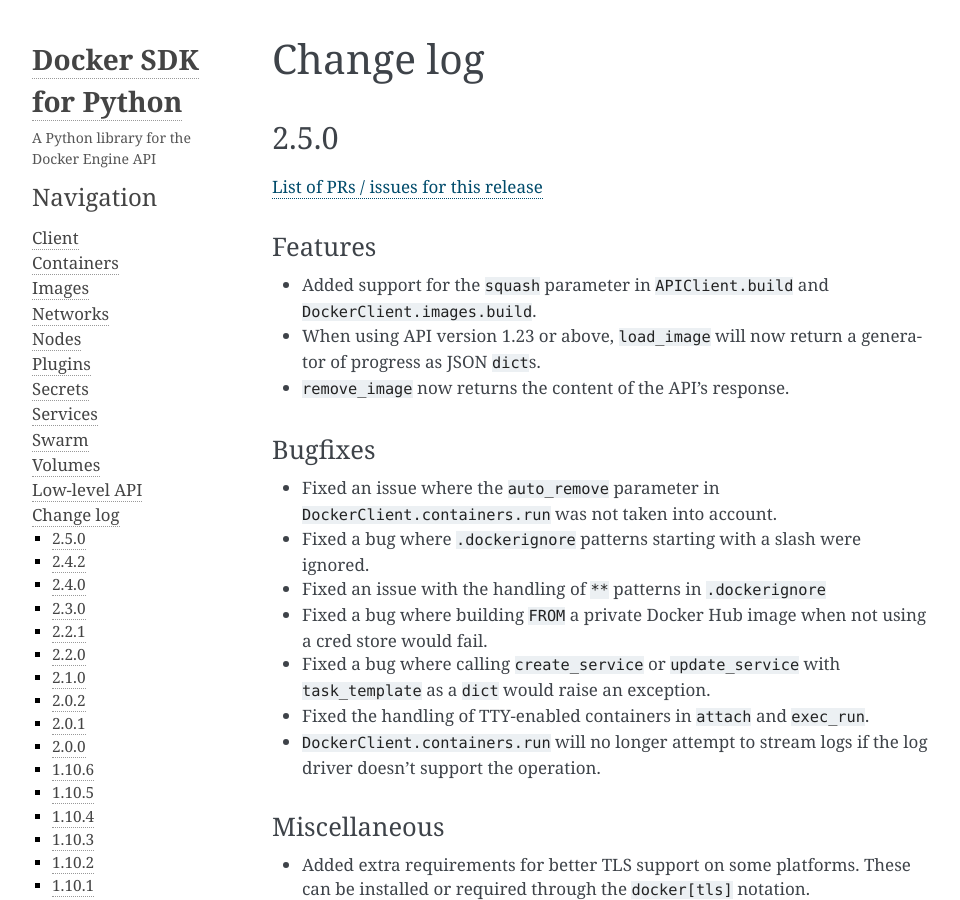
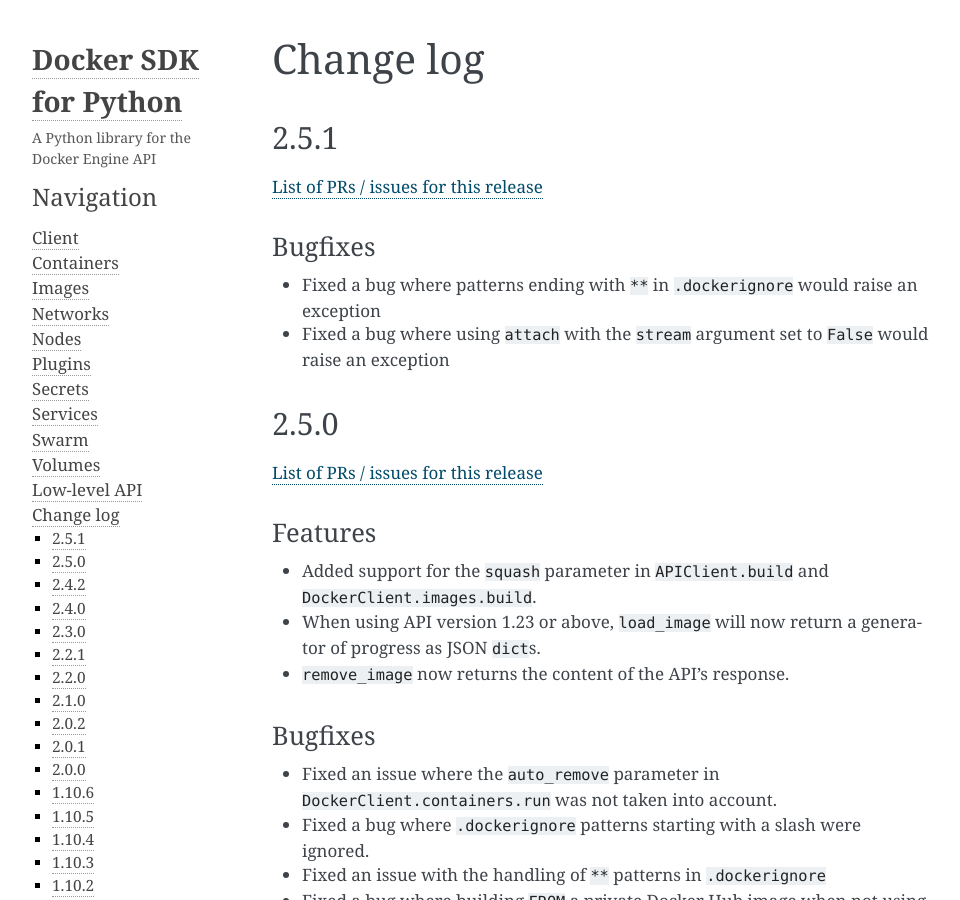
Before and after one commit to docker/docker-py, a Sphinx documentation site: the page built from docs/change-log.md, in a window 1280 px wide and 900 px high. Shown: the whole window, without its empty margins (148-1108 px from the left). Built offline with Sphinx 7.4.7, drawn with Linux system fonts in a browser that asks for light colours; pages that are not in the unit, such as notebooks, are missing from menus.

Commit message:
Bump 2.5.1
Signed-off-by: Joffrey F <joffrey@docker.com>

```diff
--- a/docker/version.py
+++ b/docker/version.py
@@ -1,2 +1,2 @@
-version = "2.6.0-dev"
+version = "2.5.1"
 version_info = tuple([int(d) for d in version.split("-")[0].split(".")])
--- a/docs/change-log.md
+++ b/docs/change-log.md
@@ -1,5 +1,17 @@
 Change log
 ==========
+
+2.5.1
+-----
+
+[List of PRs / issues for this release](https://github.com/docker/docker-py/milestone/37?closed=1)
+
+### Bugfixes
+
+* Fixed a bug where patterns ending with `**` in `.dockerignore` would
+  raise an exception
+* Fixed a bug where using `attach` with the `stream` argument set to `False`
+  would raise an exception
 
 2.5.0
 -----
```
